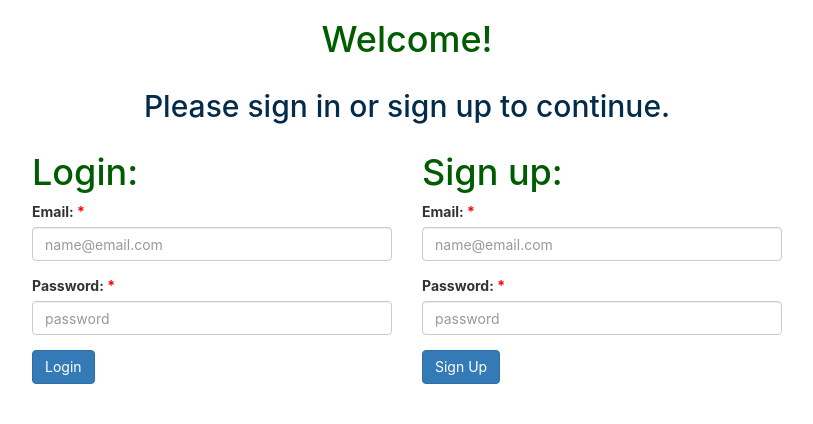
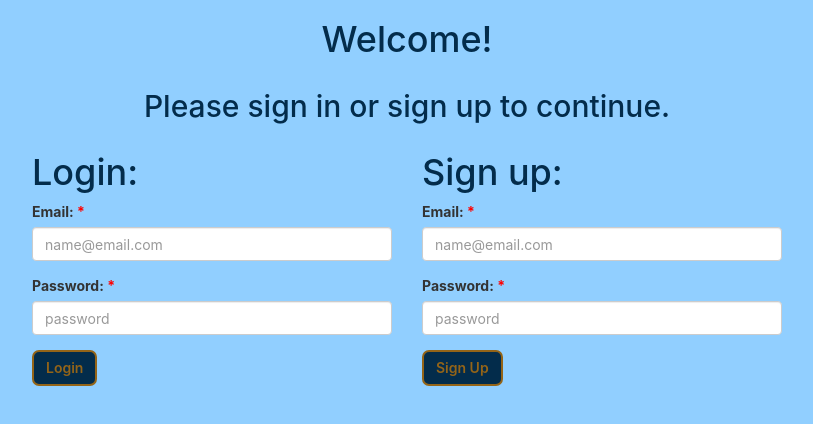
Before and after one commit to LauraCole1900/graphQLToDo, a React (Create React App) app in the folder client/: page / in a window 1280 px wide. Shown: the top 424 px of the page, without its empty margins (233-1046 px from the left). Built offline with nearby package versions, Linux system fonts and the light colour scheme; no server answers.

Commit message:
styled toDoList

```diff
--- a/client/src/App.css
+++ b/client/src/App.css
@@ -1,38 +1,28 @@
-.App {
-  text-align: center;
+:root {
+  --red: #ff0000;
+  --yellow: #fff000;
+  --darkGreen: #005c00;
+  --lightBlue: #91cfff;
+  --darkBlue: #032c4b;
+  --silver: #e2e2e2;
+  --bronze: #936418;
+  --gold: #ffd200;
+  --black: #000000;
 }
 
-.App-logo {
-  height: 40vmin;
-  pointer-events: none;
+body {
+  background-color: var(--lightBlue);
 }
 
-@media (prefers-reduced-motion: no-preference) {
-  .App-logo {
-    animation: App-logo-spin infinite 20s linear;
-  }
+.button {
+  color: var(--bronze);
+  background-color: var(--darkBlue);
+  border: 2px solid var(--bronze);
+  border-radius: 7px;
+  font-weight: 600;
 }
-
-.App-header {
-  background-color: #282c34;
-  min-height: 100vh;
-  display: flex;
-  flex-direction: column;
-  align-items: center;
-  justify-content: center;
-  font-size: calc(10px + 2vmin);
-  color: white;
+.button:hover, :focus, :active {
+  color: var(--darkBlue);
+  background-color: var(--bronze);
+  border: 2px solid var(--darkBlue);
 }
-
-.App-link {
-  color: #61dafb;
-}
-
-@keyframes App-logo-spin {
-  from {
-    transform: rotate(0deg);
-  }
-  to {
-    transform: rotate(360deg);
-  }
-}
--- a/client/src/pages/style.css
+++ b/client/src/pages/style.css
@@ -10,7 +10,7 @@
 }
 
 h1 {
-  color: var(--darkGreen);
+  color: var(--darkBlue);
 }
 
 h2 {
@@ -25,3 +25,8 @@ h2 {
 .red {
   color: var(--red);
 }
+
+.right {
+  display: flex;
+  justify-content: flex-end;
+}
--- a/client/src/pages/todolist.js
+++ b/client/src/pages/todos.js
@@ -1,5 +1,5 @@
 import React, { useState, useEffect } from "react";
-import { Container, Col, Row } from "react-bootstrap";
+import { Button, Col, Container, Row } from "react-bootstrap";
 import { useQuery } from "@apollo/client";
 import { ToDoCard, ToDoForm } from "../components";
 import { ErrorModal, SuccessModal } from "../components/modals";
@@ -43,6 +43,11 @@ const ToDoListPage = () => {
           </Row>}
 
         <Row>
+          <Col sm={12} className="right">
+            <Button data-toggle="popover" title="Logout" name="Logout" className="button">Logout</Button>
+          </Col>
+        </Row>
+        <Row>
           <Col sm={12} className="center">
             <h1>My To-Do List</h1>
           </Col>
```
